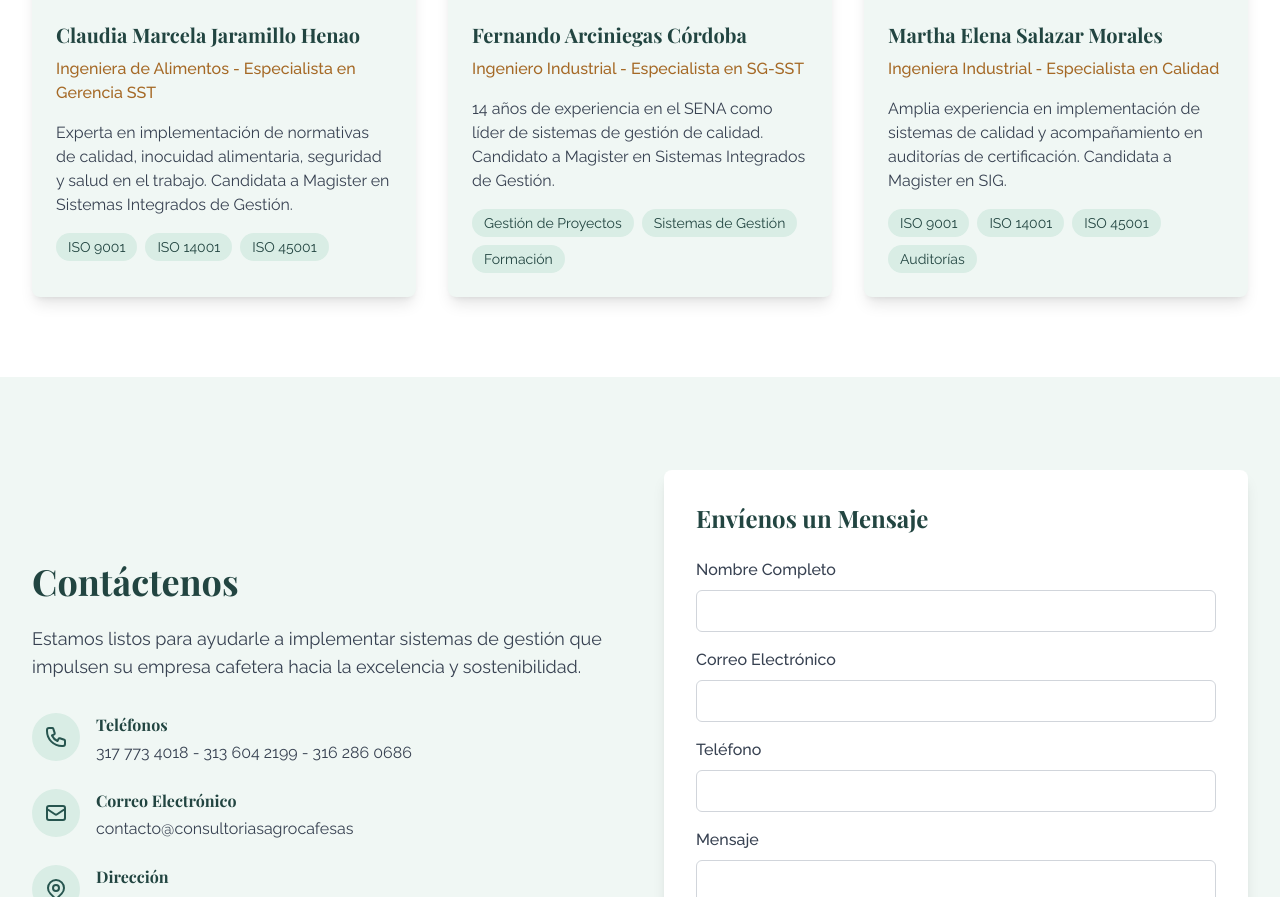
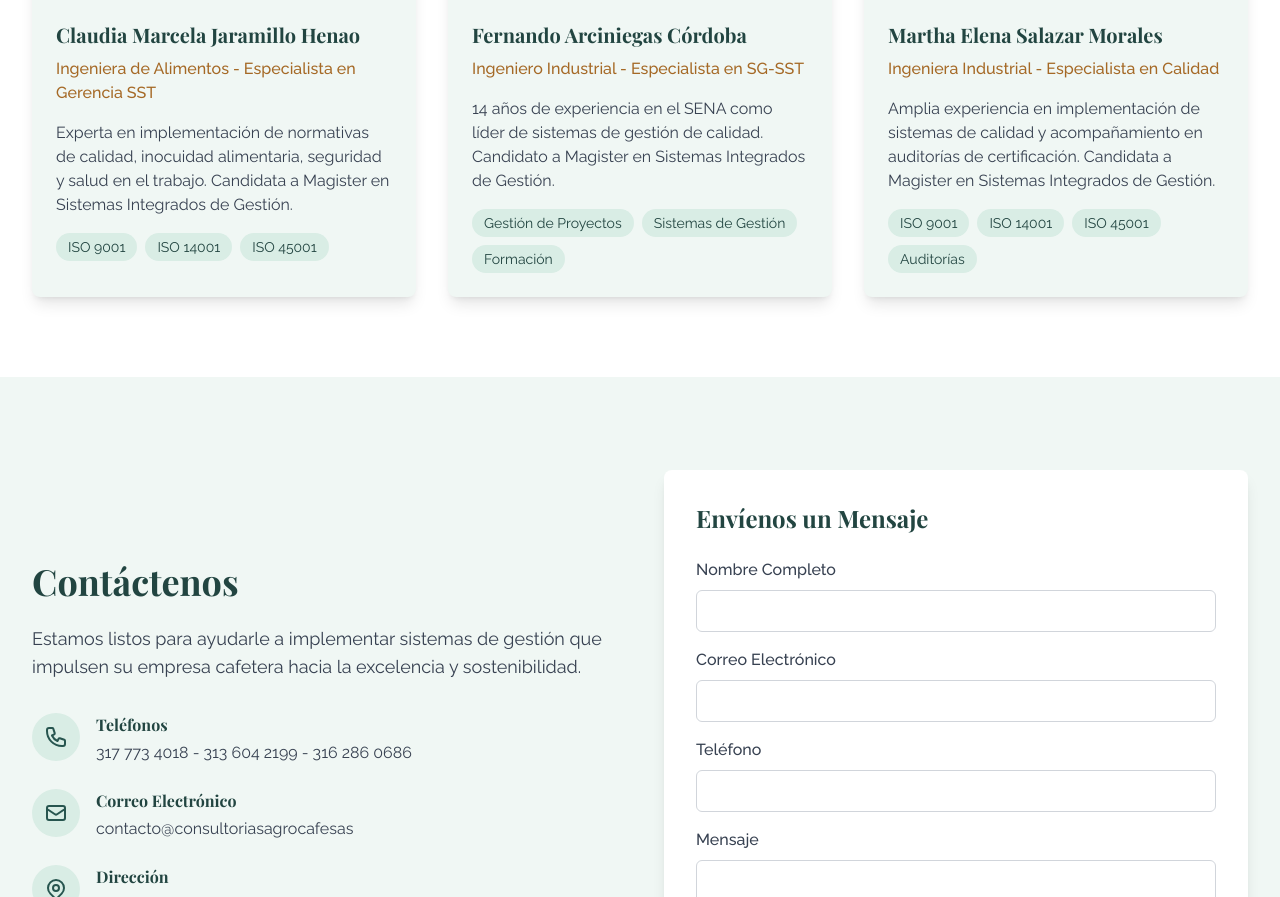
Before and after one commit to ofac/agrocafe, a plain HTML site: page index.html in a window 1280 px wide. Shown: the part 3763-4660 px from the top of the page. Drawn offline with nearby package versions, Linux system fonts and the light colour scheme.

Commit message:
fix sig martha

```diff
--- a/index.html
+++ b/index.html
@@ -345,7 +345,7 @@
                     <div class="p-6">
                         <h3 class="text-xl font-heading font-bold text-primary-800 mb-2">Martha Elena Salazar Morales</h3>
                         <p class="text-secondary-600 font-medium mb-4">Ingeniera Industrial - Especialista en Calidad</p>
-                        <p class="text-gray-700 mb-4">Amplia experiencia en implementación de sistemas de calidad y acompañamiento en auditorías de certificación. Candidata a Magister en SIG.</p>
+                        <p class="text-gray-700 mb-4">Amplia experiencia en implementación de sistemas de calidad y acompañamiento en auditorías de certificación. Candidata a Magister en Sistemas Integrados de Gestión.</p>
                         <div class="flex flex-wrap gap-2">
                             <span class="px-3 py-1 bg-primary-100 text-primary-800 text-sm rounded-full">ISO 9001</span>
                             <span class="px-3 py-1 bg-primary-100 text-primary-800 text-sm rounded-full">ISO 14001</span>
```
